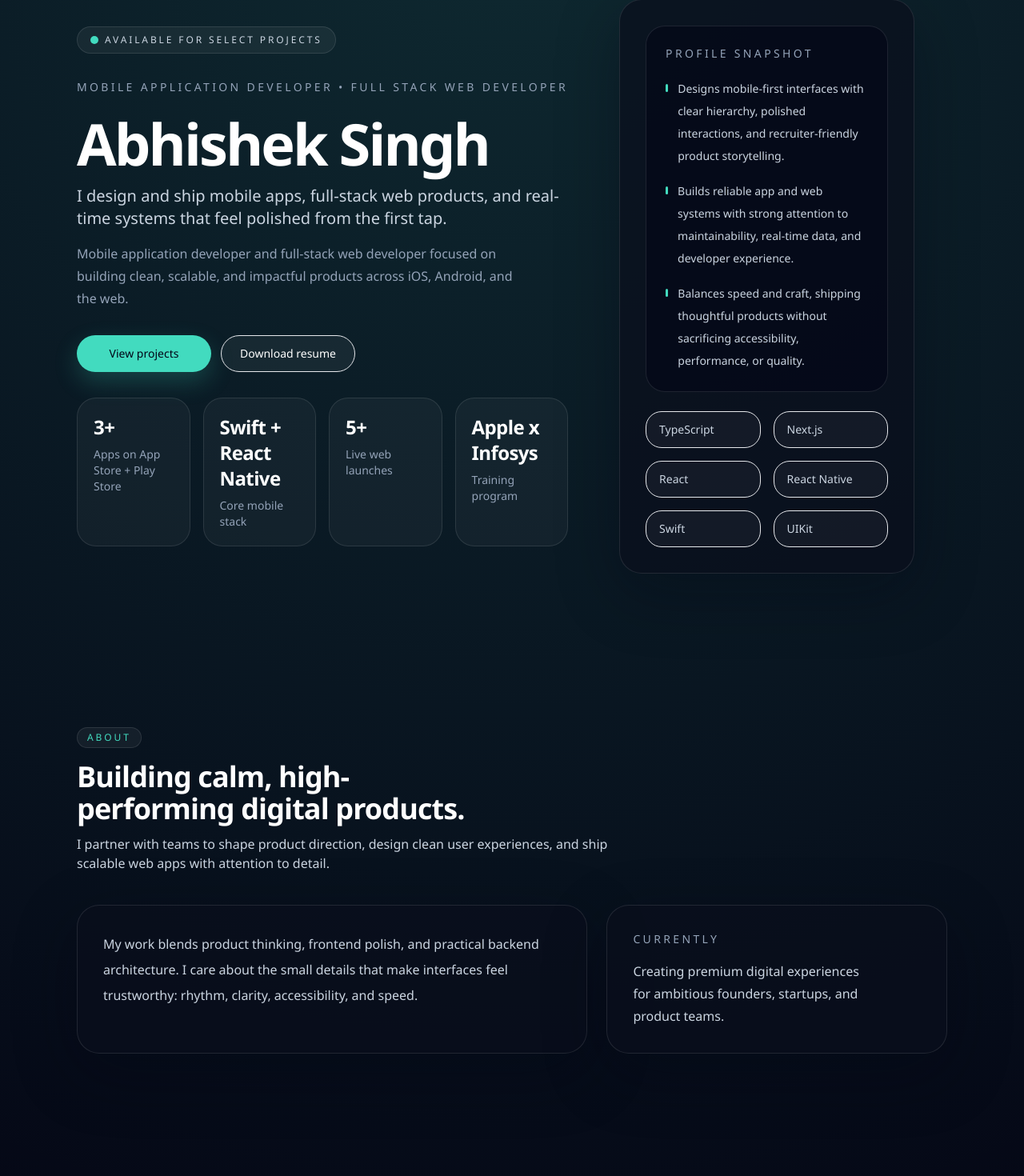
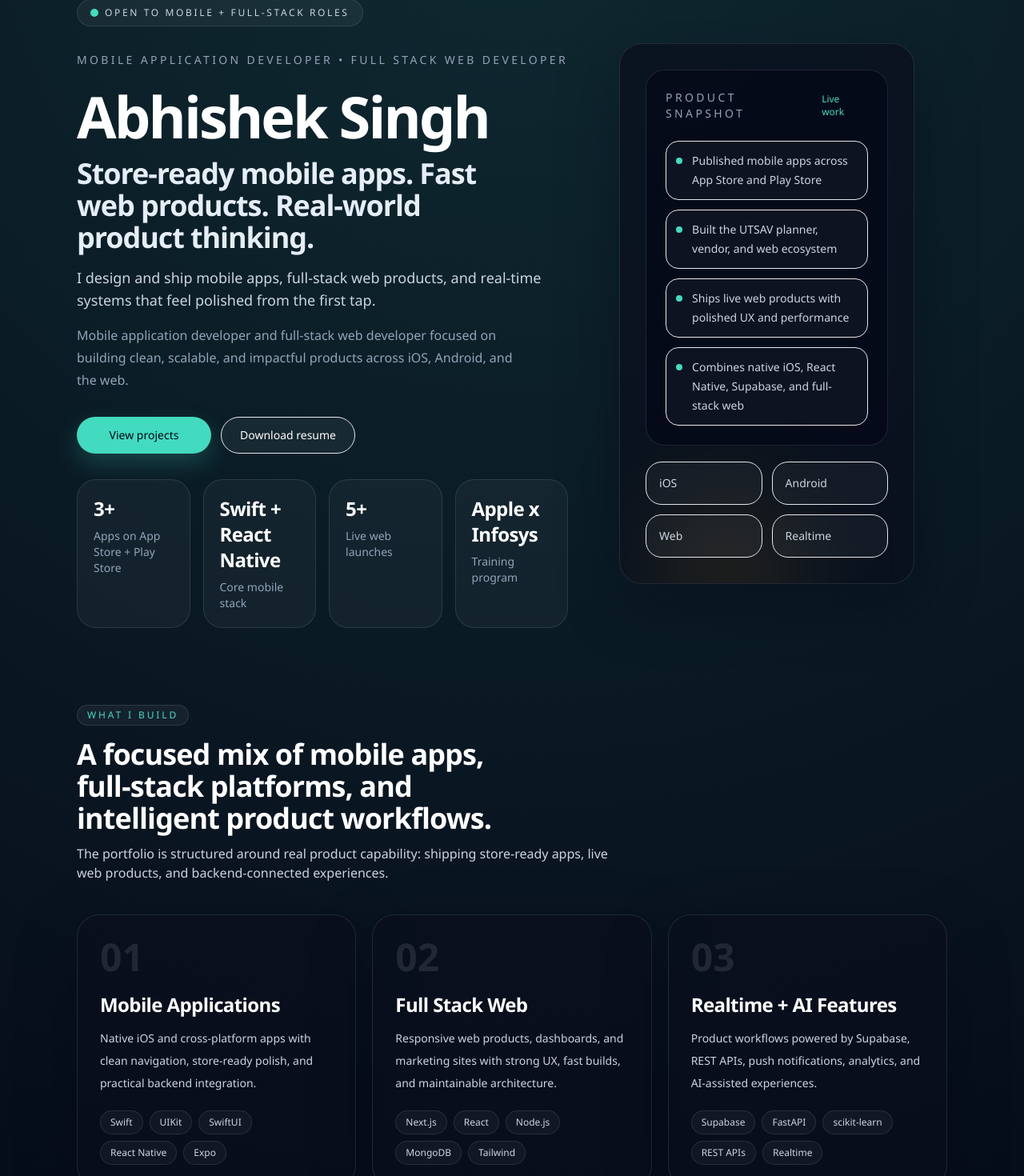
Before and after one commit to Abhishek-dev69/Personal-Portfolio, a Next.js app: page / in a window 1280 px wide. Shown: the part 158-1628 px from the top of the page at 80% size. Built offline with nearby package versions, Linux system fonts and the light colour scheme.

Commit message:
feat: enhance homepage storytelling

```diff
--- a/app/page.tsx
+++ b/app/page.tsx
@@ -3,18 +3,27 @@ import { Container } from "@/components/container";
 import { ExperienceList } from "@/components/experience-list";
 import { FeaturedProjectsMarquee } from "@/components/featured-projects-marquee";
 import { SectionHeading } from "@/components/section-heading";
-import { experience, highlights, projects, siteConfig, skills, stats } from "@/data/site";
+import {
+  experience,
+  focusAreas,
+  highlights,
+  projects,
+  proofPoints,
+  siteConfig,
+  skills,
+  stats,
+} from "@/data/site";
 
 export default function HomePage() {
   return (
     <>
-      <section className="section-space pt-10 sm:pt-14 lg:pt-20">
+      <section className="section-space relative overflow-hidden pt-10 sm:pt-14 lg:pt-20">
         <Container>
           <div className="grid items-center gap-12 lg:grid-cols-[1.1fr_0.9fr] lg:gap-16">
-            <div className="space-y-8">
-              <div className="inline-flex items-center gap-2 rounded-full border border-white/10 bg-white/5 px-4 py-2 text-xs uppercase tracking-[0.24em] text-slate-300">
+            <div className="reveal-up space-y-8">
+              <div className="inline-flex items-center gap-2 rounded-full border border-white/10 bg-white/5 px-4 py-2 text-xs uppercase tracking-[0.22em] text-slate-300">
                 <span className="h-2.5 w-2.5 rounded-full bg-accent" />
-                Available for select projects
+                Open to mobile + full-stack roles
               </div>
 
               <div className="space-y-6">
@@ -25,7 +34,10 @@ export default function HomePage() {
                   <h1 className="font-display text-5xl font-semibold tracking-[-0.04em] text-white sm:text-6xl lg:text-7xl">
                     {siteConfig.name}
                   </h1>
-                  <p className="max-w-2xl text-lg leading-8 text-slate-300 sm:text-xl">
+                  <p className="aurora-text max-w-2xl font-display text-3xl font-semibold leading-tight tracking-[-0.03em] sm:text-4xl">
+                    Store-ready mobile apps. Fast web products. Real-world product thinking.
+                  </p>
+                  <p className="max-w-2xl text-base leading-8 text-slate-300 sm:text-lg">
                     {siteConfig.tagline}
                   </p>
                   <p className="max-w-xl text-base leading-7 text-slate-400">
@@ -52,7 +64,7 @@ export default function HomePage() {
                 {stats.map((stat) => (
                   <div
                     key={stat.label}
-                    className="rounded-[1.5rem] border border-white/10 bg-white/[0.04] p-5 xl:min-h-[184px]"
+                    className="rounded-[1.5rem] border border-white/10 bg-white/[0.04] p-5 transition hover:-translate-y-1 hover:border-accent/30 hover:bg-white/[0.06] xl:min-h-[168px]"
                   >
                     <p className="font-display text-[1.75rem] font-semibold leading-tight tracking-tight text-white sm:text-2xl">
                       {stat.value}
@@ -63,28 +75,37 @@ export default function HomePage() {
               </div>
             </div>
 
-            <div className="surface relative overflow-hidden p-6 sm:p-8">
-              <div className="absolute right-0 top-0 h-40 w-40 rounded-full bg-accent/10 blur-3xl" />
-              <div className="relative space-y-6">
+            <div className="reveal-up surface relative overflow-hidden p-5 sm:p-7 lg:p-8">
+              <div className="absolute -right-16 -top-16 h-56 w-56 rounded-full bg-accent/15 blur-3xl" />
+              <div className="absolute -bottom-20 left-10 h-48 w-48 rounded-full bg-amber-400/10 blur-3xl" />
+              <div className="relative space-y-5">
                 <div className="rounded-[1.5rem] border border-white/10 bg-slate-950/60 p-5 sm:p-6">
-                  <p className="text-sm uppercase tracking-[0.24em] text-slate-400">
-                    Profile snapshot
-                  </p>
-                  <div className="mt-5 space-y-4">
-                    {highlights.map((item) => (
-                      <div key={item} className="flex gap-3">
-                        <span className="mt-2 h-2.5 w-2.5 rounded-full bg-accent" />
-                        <p className="text-sm leading-7 text-slate-300">{item}</p>
+                  <div className="flex items-center justify-between gap-4">
+                    <p className="text-sm uppercase tracking-[0.24em] text-slate-400">
+                      Product snapshot
+                    </p>
+                    <span className="rounded-full bg-accent/15 px-3 py-1 text-xs font-medium text-accent">
+                      Live work
+                    </span>
+                  </div>
+                  <div className="mt-6 grid gap-3">
+                    {proofPoints.map((item) => (
+                      <div
+                        key={item}
+                        className="flex gap-3 rounded-2xl border border-white/8 bg-white/[0.035] p-3"
+                      >
+                        <span className="mt-2 h-2 w-2 flex-none rounded-full bg-accent" />
+                        <p className="text-sm leading-6 text-slate-300">{item}</p>
                       </div>
                     ))}
                   </div>
                 </div>
 
-                <div className="grid gap-4 sm:grid-cols-2">
-                  {skills.slice(0, 6).map((skill) => (
+                <div className="grid gap-3 sm:grid-cols-2">
+                  {["iOS", "Android", "Web", "Realtime"].map((skill) => (
                     <div
                       key={skill}
-                      className="rounded-[1.25rem] border border-white/8 bg-white/[0.04] px-4 py-3 text-sm text-slate-300"
+                      className="rounded-[1.25rem] border border-white/8 bg-white/[0.04] px-4 py-4 text-sm font-medium text-slate-300"
                     >
                       {skill}
                     </div>
@@ -96,26 +117,69 @@ export default function HomePage() {
         </Container>
       </section>
 
+      <section className="section-space pt-0">
+        <Container className="space-y-10">
+          <SectionHeading
+            eyebrow="What I Build"
+            title="A focused mix of mobile apps, full-stack platforms, and intelligent product workflows."
+            description="The portfolio is structured around real product capability: shipping store-ready apps, live web products, and backend-connected experiences."
+          />
+          <div className="grid gap-5 lg:grid-cols-3">
+            {focusAreas.map((area, index) => (
+              <article
+                key={area.title}
+                className="surface reveal-up relative overflow-hidden p-6 sm:p-7"
+                style={{ animationDelay: `${index * 90}ms` }}
+              >
+                <div className="absolute right-0 top-0 h-32 w-32 rounded-full bg-accent/10 blur-3xl" />
+                <div className="relative space-y-5">
+                  <p className="font-display text-5xl font-semibold text-white/10">
+                    0{index + 1}
+                  </p>
+                  <div className="space-y-3">
+                    <h3 className="font-display text-2xl font-semibold tracking-tight text-white">
+                      {area.title}
+                    </h3>
+                    <p className="text-sm leading-7 text-slate-300">{area.description}</p>
+                  </div>
+                  <div className="flex flex-wrap gap-2">
+                    {area.tools.map((tool) => (
+                      <span
+                        key={tool}
+                        className="rounded-full border border-white/10 bg-white/[0.04] px-3 py-1.5 text-xs text-slate-300"
+                      >
+                        {tool}
+                      </span>
+                    ))}
+                  </div>
+                </div>
+              </article>
+            ))}
+          </div>
+        </Container>
+      </section>
+
       <section className="section-space">
         <Container className="space-y-10">
           <SectionHeading
             eyebrow="About"
-            title="Building calm, high-performing digital products."
-            description="I partner with teams to shape product direction, design clean user experiences, and ship scalable web apps with attention to detail."
+            title="Building calm, high-performing products across mobile and web."
+            description="I blend mobile engineering, frontend polish, backend integration, and product thinking to create experiences that feel useful, credible, and ready to ship."
           />
           <div className="grid gap-6 lg:grid-cols-[1.2fr_0.8fr]">
             <div className="surface p-6 sm:p-8">
               <p className="max-w-3xl text-base leading-8 text-slate-300">
-                My work blends product thinking, frontend polish, and practical backend
-                architecture. I care about the small details that make interfaces feel
-                trustworthy: rhythm, clarity, accessibility, and speed.
+                My work blends product thinking, native mobile development, frontend polish,
+                and practical backend architecture. I care about the small details that make
+                interfaces feel trustworthy: rhythm, clarity, accessibility, performance, and
+                smooth execution.
               </p>
             </div>
             <div className="surface p-6 sm:p-8">
               <p className="text-sm uppercase tracking-[0.24em] text-slate-400">Currently</p>
               <p className="mt-4 text-base leading-7 text-slate-300">
-                Creating premium digital experiences for ambitious founders, startups, and
-                product teams.
+                Creating mobile apps, live web platforms, and product systems for teams that
+                need reliable execution and premium presentation.
               </p>
             </div>
           </div>
@@ -127,8 +191,8 @@ export default function HomePage() {
           <div className="flex flex-col gap-6 sm:flex-row sm:items-end sm:justify-between">
             <SectionHeading
               eyebrow="Featured Projects"
-              title="Selected work with modern UX and real product thinking."
-              description="A few recent concepts showing product depth, thoughtful interfaces, and maintainable engineering."
+              title="Selected work with real launches, product depth, and modern UX."
+              description="A moving showcase of mobile apps, event-tech platforms, AI features, and live web products."
             />
             <ButtonLink href="/projects" variant="ghost">
               See all projects
@@ -143,8 +207,8 @@ export default function HomePage() {
         <Container className="grid gap-10 lg:grid-cols-[0.9fr_1.1fr]">
           <SectionHeading
             eyebrow="Skills"
-            title="A stack focused on speed, maintainability, and great user experience."
-            description="From product strategy to implementation, I enjoy building thoughtful systems that scale without getting messy."
+            title="A stack focused on mobile polish, fast web delivery, and scalable backend-connected products."
+            description="From native iOS to React Native and full-stack web, I use the tools that keep products clean, responsive, and maintainable."
           />
           <div className="grid gap-3 sm:grid-cols-2">
             {skills.map((skill) => (
```
